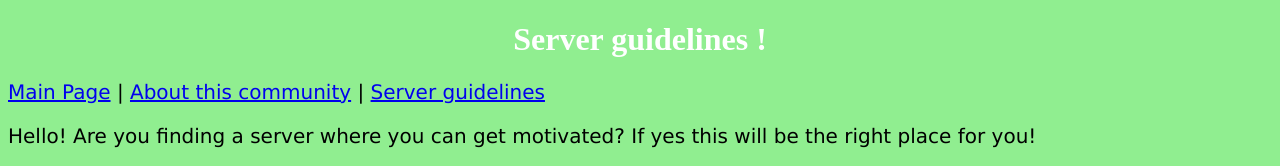
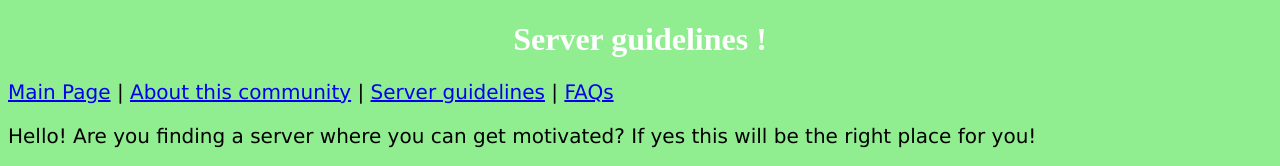
Before and after one commit to ASC1566/Server-Guidelines, a plain HTML site: page index.html in a window 1280 px wide. Shown: the top 166 px of the page. Drawn offline with Linux system fonts and the light colour scheme; a script that the page names is missing.

Commit message:
Update index.html

```diff
--- a/index.html
+++ b/index.html
@@ -31,7 +31,7 @@ p {
 
 <h1>Server guidelines !</h1>
   <div class="mydiv">
-    <p> <a href="https://asc1566.github.io/MotivationCommunity/">Main Page</a> | <a href="https://asc1566.github.io/About-the-Community/">About this community</a> | <a href="https://asc1566.github.io/Server-Guidelines/">Server guidelines</a></p>
+    <p> <a href="https://asc1566.github.io/MotivationCommunity/">Main Page</a> | <a href="https://asc1566.github.io/About-the-Community/">About this community</a> | <a href="https://asc1566.github.io/Server-Guidelines/">Server guidelines</a> | <a href="https://asc1566.github.io/FAQ/">FAQs</a></p></p>
 
 
 
```
